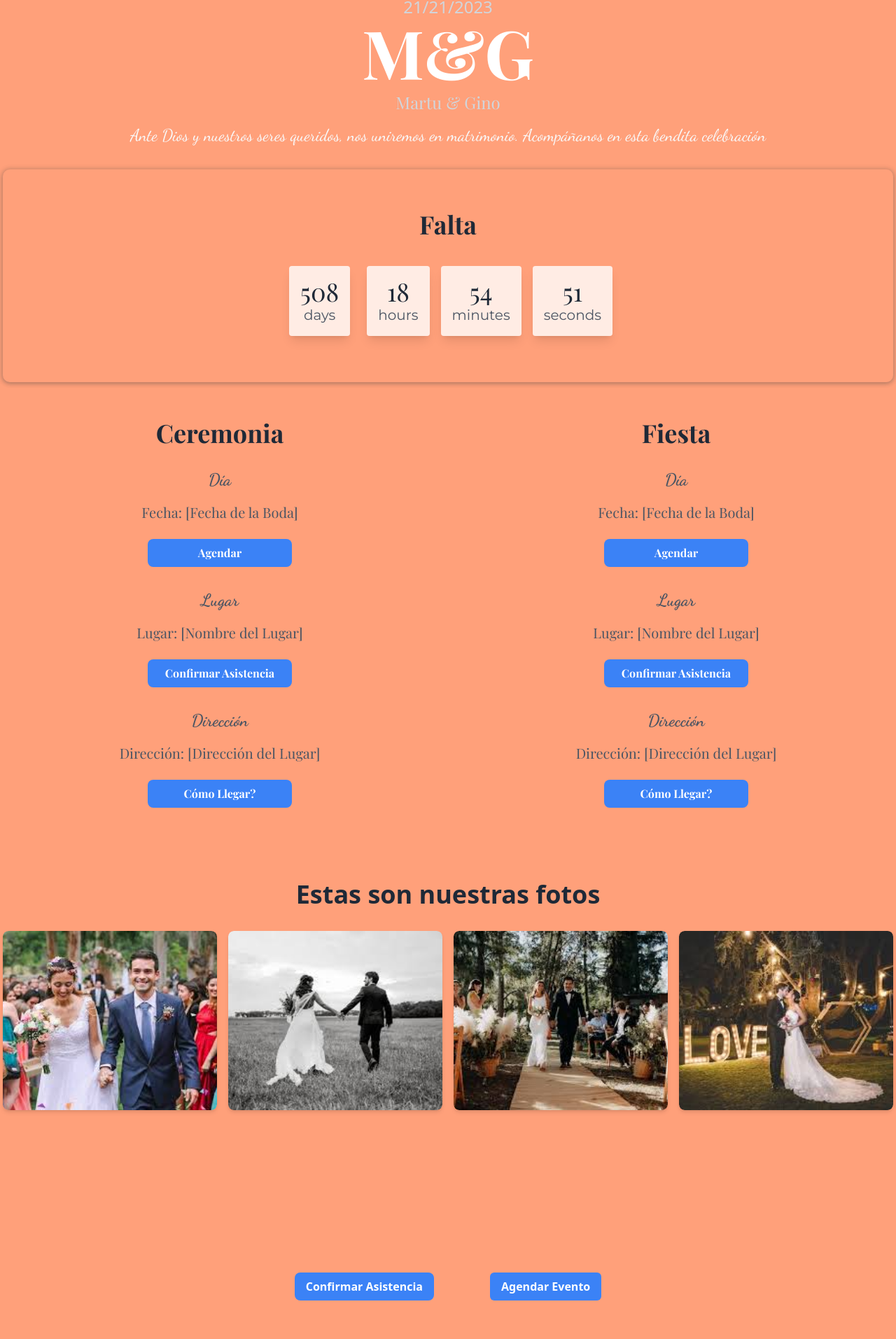
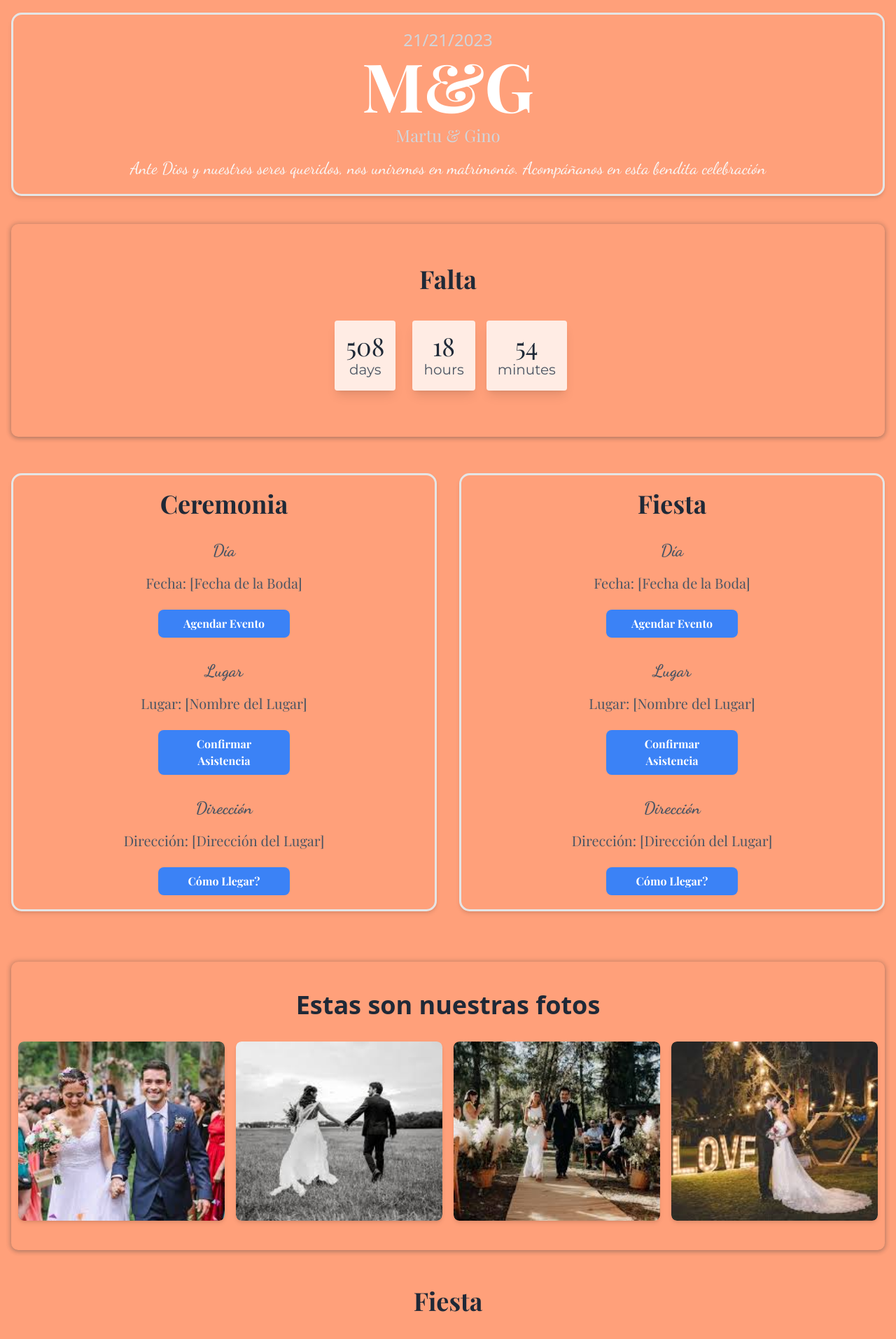
Before and after one commit to BorisWaisten/invitacion-boda, a Next.js app: page / in a window 1280 px wide. Shown: the part 874-2787 px from the top of the page at 70% size. Built offline with nearby package versions, Linux system fonts and the light colour scheme.

Commit message:
finalizacion del maquetado

```diff
--- a/app/page.js
+++ b/app/page.js
@@ -3,10 +3,9 @@ import Gallery from '@/components/Gallery';
 import Invitation from '@/components/Invitation';
 import Footer from '@/components/Footer';
 import SideNav from '@/components/SideNav';
-import Link from 'next/link';
 import Countdown from '@/components/Countdown';
-import ScheduleEvent from '@/components/ScheduleEvent';
 import '../components/components.css';
+import Party from '@/components/Party';
 
 export const metadata = {
   title:'M&G - 21/21/2025',
@@ -19,7 +18,7 @@ const Home = () => {
   return (
     <div className="min-h-screen bg-secondary flex flex-col items-center justify-center">
       <SideNav />
-      <main className="w-full max-w-7xl px-1 py-1 bg-terciary rounded-lg mt-8 mb-8">
+      <main className="w-full max-w-7xl  bg-terciary rounded-lg m-8">
         <Header />
         <section id="countdown" className="custom-shadow bg-terciary py-12 z-10">
           <Countdown />
@@ -27,21 +26,12 @@ const Home = () => {
         <section id="invitation">
           <Invitation />
         </section>
-        <section id="gallery" className='mt-10'>
+        <section id="gallery" className='custom-shadow py-12  mt-10'>
           <Gallery />
         </section>
-        <div id='confirmar' className="flex justify-center items-center space-x-20 mb-2  bg-terciary h-[50vh]">
-          <div  className="flex flex-col items-center">
-            <Link href="/asistency" className="py-2 px-4 mt-10 bg-blue-500 hover:bg-blue-700 text-center text-white font-bold rounded-lg">
-              Confirmar Asistencia
-            </Link>
-          </div>
-          <div className="flex flex-col items-center">
-            <section id="schedule-event">
-              <ScheduleEvent />
-            </section>
-          </div>
-        </div>
+        <section id='party'>
+          <Party />
+        </section>
         <div className="h-[50vh] flex flex-col items-center justify-center">
           <h1 className="text-2xl font-bold text-gray-800 mb-4">¡Gracias por acompañarnos en este momento tan importante!</h1>
           <p className="text-gray-600">Tu presencia hace que este día sea aún más especial.</p>
--- a/components/Countdown.jsx
+++ b/components/Countdown.jsx
@@ -15,7 +15,6 @@ export default function Countdown() {
         days: Math.floor(difference / (1000 * 60 * 60 * 24)),
         hours: Math.floor((difference / (1000 * 60 * 60)) % 24),
         minutes: Math.floor((difference / 1000 / 60) % 60),
-        seconds: Math.floor((difference / 1000) % 60)
       };
     }
 
--- a/components/Header.jsx
+++ b/components/Header.jsx
@@ -5,10 +5,10 @@ import { dancingScript, playfairDisplay } from '../app/fonts'; // Ajusta la ruta
 const Header = () => {
   return (
     <header className="flex justify-center items-center min-h-screen relative">
-      <div className="w-full h-full relative">
-        <div style={{ backgroundImage: `url('/w6.jpg')` }} className="backgroundHeader">
+      <div className="w-full h-full relative ">
+        <div style={{ backgroundImage: `url('/w6.jpg')` }} className="backgroundHeader m-1 rounded-lg">
         </div>
-        <div className="container mx-auto text-center relative z-10 py-8">
+        <div className="container  text-center relative mt-10 mb-10 border-header">
           <p className='text-2xl '>21/21/2023</p>
           <h1 className={`text-8xl font-extrabold   text-white mb-2 ${playfairDisplay.className}`}>M&G</h1>
           <p className={`text-2xl  ${playfairDisplay.className}`}>Martu & Gino</p>
--- a/components/Invitation.jsx
+++ b/components/Invitation.jsx
@@ -1,22 +1,22 @@
 import React from 'react';
 import { dancingScript, playfairDisplay } from '../app/fonts'; // Ajusta la ruta según tu estructura de proyecto
+import './components.css';
+import ScheduleEvent from './ScheduleEvent';
 
 const Invitation = () => {
   return (
     <section className="bg-terciary mt-5 py-8">
       <div className="container text-center">
         <div className="grid grid-cols-1 md:grid-cols-2 gap-8">
-          <div>
+          <div className='wedding-border relative'>
             <h2 className={`text-3xl md:text-4xl font-bold text-gray-800 mb-8 ${playfairDisplay.className}`}>Ceremonia</h2>
             <p className={`text-2xl font-bold text-gray-600 mb-4 ${dancingScript.className}`}>Día</p>
             <p className={`text-xl text-gray-600 mb-4 ${playfairDisplay.className}`}>Fecha: [Fecha de la Boda]</p>
-            <button className={`py-2 px-4 w-1/3 mt-2 bg-blue-500 hover:bg-blue-700 text-white font-bold rounded-lg ${playfairDisplay.className}`}>
-              <a href="[Link de Google Calendar]" target="_blank" rel="noopener noreferrer">Agendar</a>
-            </button>
+            <ScheduleEvent />
             <p className={`text-2xl font-bold text-gray-600 mb-4 mt-8 ${dancingScript.className}`}>Lugar</p>
             <p className={`text-xl text-gray-600 mb-4 ${playfairDisplay.className}`}>Lugar: [Nombre del Lugar]</p>
             <button className={`py-2 px-4 w-1/3 mt-2 bg-blue-500 hover:bg-blue-700 text-white font-bold rounded-lg ${playfairDisplay.className}`}>
-              <a href="[Link de Confirmación]" target="_blank" rel="noopener noreferrer">Confirmar Asistencia</a>
+              <a href="/asistency" target="_blank" rel="noopener noreferrer">Confirmar Asistencia</a>
             </button>
             <p className={`text-2xl font-bold text-gray-600 mb-4 mt-8 ${dancingScript.className}`}>Dirección</p>
             <p className={`text-xl text-gray-600 mb-4 ${playfairDisplay.className}`}>Dirección: [Dirección del Lugar]</p>
@@ -24,17 +24,15 @@ const Invitation = () => {
               <a href="[Link de Google Maps]" target="_blank" rel="noopener noreferrer">Cómo Llegar?</a>
             </button>
           </div>
-          <div>
+          <div className='wedding-border relative'>
             <h2 className={`text-3xl md:text-4xl font-bold text-gray-800 mb-8 ${playfairDisplay.className}`}>Fiesta</h2>
             <p className={`text-2xl font-bold text-gray-600 mb-4 ${dancingScript.className}`}>Día</p>
             <p className={`text-xl text-gray-600 mb-4 ${playfairDisplay.className}`}>Fecha: [Fecha de la Boda]</p>
-            <button className={`py-2 px-4 w-1/3 mt-2 bg-blue-500 hover:bg-blue-700 text-white font-bold rounded-lg ${playfairDisplay.className}`}>
-              <a href="[Link de Google Calendar]" target="_blank" rel="noopener noreferrer">Agendar</a>
-            </button>
+            <ScheduleEvent />
             <p className={`text-2xl font-bold text-gray-600 mb-4 mt-8 ${dancingScript.className}`}>Lugar</p>
             <p className={`text-xl text-gray-600 mb-4 ${playfairDisplay.className}`}>Lugar: [Nombre del Lugar]</p>
             <button className={`py-2 px-4 w-1/3 mt-2 bg-blue-500 hover:bg-blue-700 text-white font-bold rounded-lg ${playfairDisplay.className}`}>
-              <a href="[Link de Confirmación]" target="_blank" rel="noopener noreferrer">Confirmar Asistencia</a>
+              <a href="/asistency" target="_blank" rel="noopener noreferrer">Confirmar Asistencia</a>
             </button>
             <p className={`text-2xl font-bold text-gray-600 mb-4 mt-8 ${dancingScript.className}`}>Dirección</p>
             <p className={`text-xl text-gray-600 mb-4 ${playfairDisplay.className}`}>Dirección: [Dirección del Lugar]</p>
--- /dev/null
+++ b/components/Party.jsx
@@ -0,0 +1,74 @@
+'use client';
+import React from 'react';
+import { dancingScript, playfairDisplay } from '../app/fonts'; // Ajusta la ruta según tu estructura de proyecto
+import './components.css';
+import { useRouter } from 'next/navigation';
+
+const Party = () => {
+  const router = useRouter();
+
+  const handleSongSuggestionClick = () => {
+    // Redirige a la página de sugerencia de canciones
+    router.push('/song');
+  };
+
+  return (
+    <section className="bg-terciary mt-5 py-8">
+      <div className="container text-center">
+        <h2 className={`text-4xl font-bold text-gray-800 mb-8 ${playfairDisplay.className}`}>
+          Fiesta
+        </h2>
+        <p className={`text-2xl font-bold text-gray-600 mb-4 ${dancingScript.className}`}>
+          ¡Celebremos juntos en esta noche especial!
+        </p>
+        <div className="grid grid-cols-1 md:grid-cols-3 gap-8">
+          {/* Sugerir Canción */}
+          <div className='wedding-border relative p-4'>
+            <h3 className={`text-3xl font-bold text-gray-800 mb-4 ${playfairDisplay.className}`}>
+              Sugerir Canción
+            </h3>
+            <p className={`text-xl text-gray-600 mb-4 ${playfairDisplay.className}`}>
+              ¿Qué canción no debería faltar en el playlist? Haz clic en el botón para sugerir.
+            </p>
+            <button
+              className={`mt-4 py-2 px-4 bg-blue-500 hover:bg-blue-700 text-white font-bold rounded-lg ${playfairDisplay.className}`}
+              onClick={handleSongSuggestionClick}
+            >
+              Sugerir Canciones
+            </button>
+          </div>
+
+          {/* Dress Code */}
+          <div className='wedding-border relative p-4'>
+            <h3 className={`text-3xl font-bold text-gray-800 mb-4 ${playfairDisplay.className}`}>
+              Dress Code
+            </h3>
+            <p className={`text-xl text-gray-600 mb-4 ${playfairDisplay.className}`}>
+              ¡Vamos a brillar juntos! La vestimenta es de etiqueta formal. Vístete para impresionar en nuestra noche de gala.
+            </p>
+          </div>
+
+          {/* Información Adicional */}
+          <div className='wedding-border relative p-4'>
+            <h3 className={`text-3xl font-bold text-gray-800 mb-4 ${playfairDisplay.className}`}>
+              Información Adicional
+            </h3>
+            <p className={`text-xl text-gray-600 mb-4 ${playfairDisplay.className}`}>
+              Si tienes alguna pregunta o necesitas información adicional, por favor háznoslo saber.
+            </p>
+            <textarea
+              className={`w-full p-2 border rounded-lg text-gray-600 ${playfairDisplay.className}`}
+              placeholder="Escribe aquí tus comentarios..."
+              rows="4"
+            />
+            <button className={`mt-4 py-2 px-4 bg-blue-500 hover:bg-blue-700 text-white font-bold rounded-lg ${playfairDisplay.className}`}>
+              Enviar
+            </button>
+          </div>
+        </div>
+      </div>
+    </section>
+  );
+};
+
+export default Party;
--- a/components/ScheduleEvent.jsx
+++ b/components/ScheduleEvent.jsx
@@ -1,4 +1,5 @@
 import React from 'react';
+import {  playfairDisplay } from '../app/fonts'; // Ajusta la ruta según tu estructura de proyecto
 
 export default function ScheduleEvent() {
   const event = {
@@ -30,10 +31,10 @@ export default function ScheduleEvent() {
   const googleCalendarLink = createGoogleCalendarLink(event);
 
   return (
-    <div className="w-full">
+    <div >
       <a href={googleCalendarLink} target="_blank" rel="noopener noreferrer">
-        <button className="py-2 px-4 mt-10 bg-blue-500  text-white font-bold rounded-md hover:bg-blue-600">
-          Agendar Evento
+        <button className={`py-2 px-4 w-1/3 mt-2 bg-blue-500 hover:bg-blue-700 text-white font-bold rounded-lg ${playfairDisplay.className}`}>
+           Agendar Evento
         </button>
       </a>
     </div>
--- a/components/components.css
+++ b/components/components.css
@@ -1,3 +1,28 @@
+/* Estilo global para asegurar el comportamiento consistente del tamaño de los elementos */
+*,
+*::before,
+*::after {
+  box-sizing: border-box;
+}
+
+/* Ajustes para el contenedor principal */
+main {
+  box-sizing: border-box;
+  margin: 1rem;
+  padding: 1rem; /* Agregar padding para espaciar internamente */
+}
+
+/* Ajuste para el header */
+.border-header {
+  border: 3px solid #e5e5e5; /* Borde suave */
+  border-radius: 15px;
+  padding: 20px;
+  box-shadow: rgba(0, 0, 0, 0.1) 0px 4px 6px -1px, rgba(0, 0, 0, 0.06) 0px 2px 4px -1px;
+  position: relative;
+  overflow: hidden;
+  box-sizing: border-box; /* Asegurar que el padding y el borde se consideren dentro del ancho total */
+}
+
 .custom-shadow {
     position: relative;
     padding: 10px;
@@ -21,3 +46,47 @@
       background-attachment: fixed; /* Permite el desplazamiento en pantallas pequeñas */
     }
   }
+
+
+  .wedding-border {
+    border: 3px solid #e5e5e5 ; /* Borde suave */
+    border-radius: 15px ;
+    padding: 20px ;
+    box-shadow: rgba(0, 0, 0, 0.1) 0px 4px 6px -1px, rgba(0, 0, 0, 0.06) 0px 2px 4px -1px ;
+    position: relative;
+    overflow: hidden;
+  }
+
+  /* .wedding-border::before,
+  .wedding-border::after {
+    content: '';
+    position: absolute ;
+    width: 30px ;
+    height: 30px ;
+    border-radius: 70%  ;
+    background-color: #f1f1eb ;
+    z-index: 100 ;
+  }
+
+  .wedding-border::before {
+    top: -10px ;
+    left: -10px ;
+  }
+
+  .wedding-border::after {
+    bottom: -10px ;
+    right: -10px ;
+  }
+
+  .wedding-border::after,
+  .wedding-border::before {
+     background-image: radial-gradient(circle at center, #fdd9e7, transparent) ;
+    z-index: 99 ;
+  } */
+
+
+  @media (max-width: 768px) {
+    .wedding-border {
+      margin-bottom: 20px ; /* Espaciado en pantallas pequeñas */
+    }
+  }
```
Also changed, not shown: app/song/page.js (added, +72 -0 lines).
